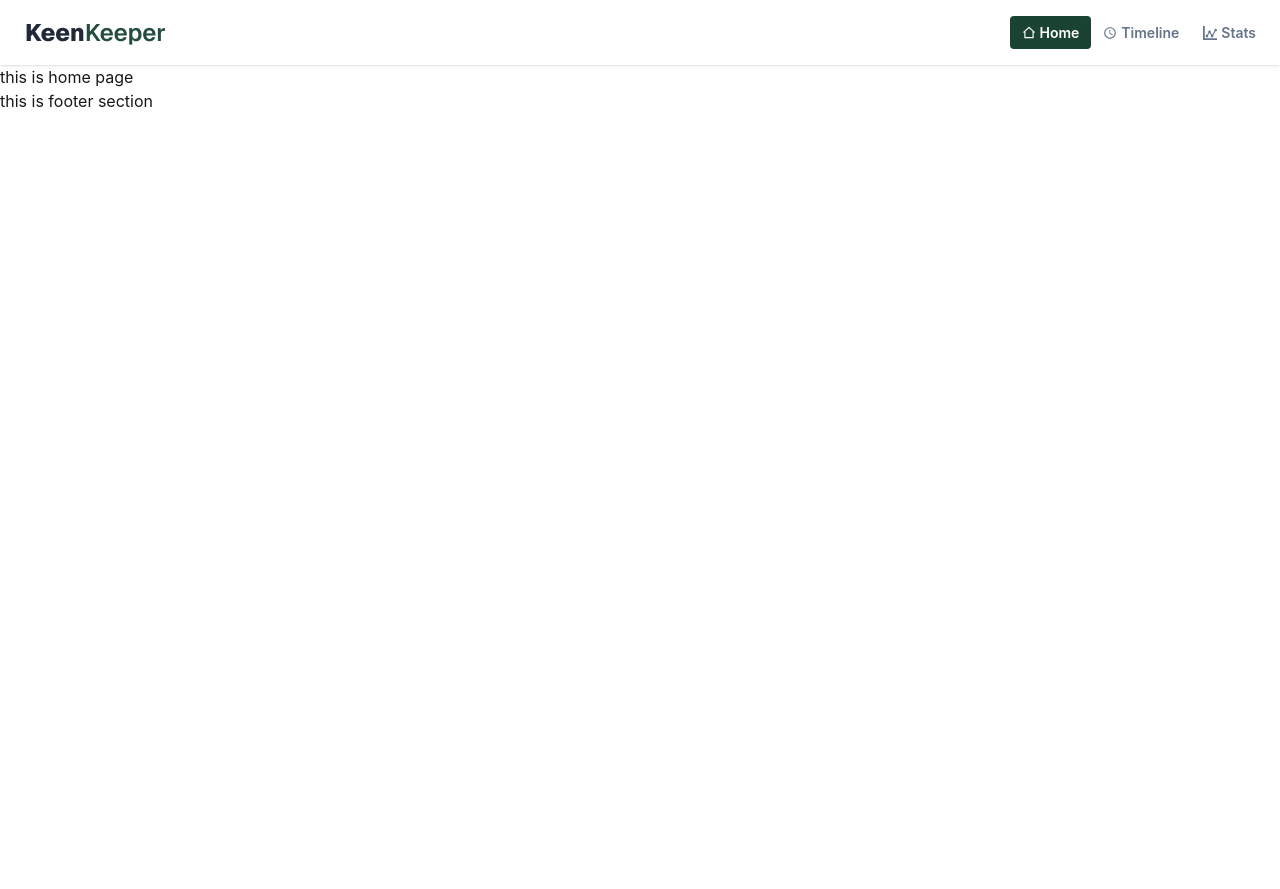
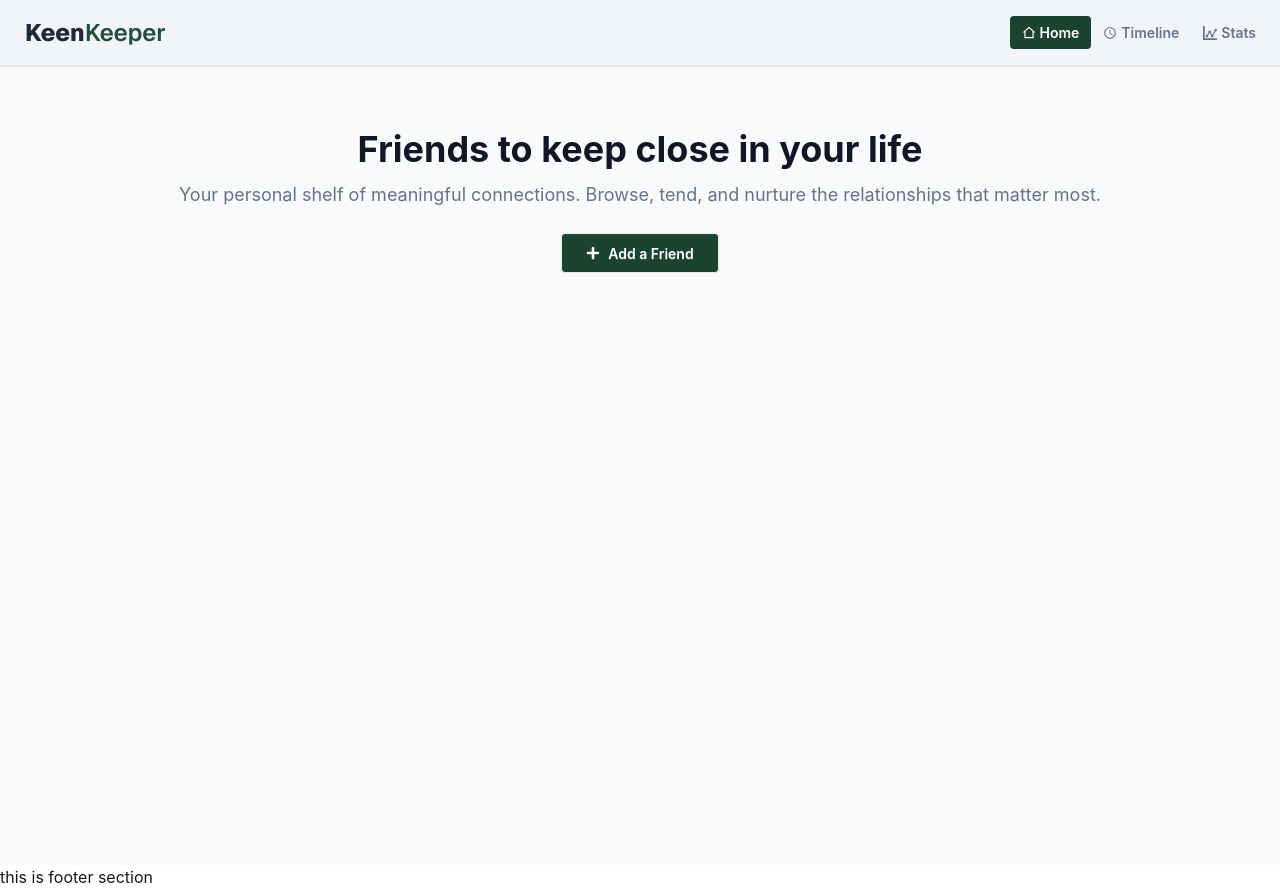
Before and after one commit to TajmulHossainDev/batch13-assigmnet7-keen-keeper, a React (Vite) app: page / in a window 1280 px wide. Before the commit the page ends 800 px from the top, so only its background shows below. Built offline with nearby package versions, Linux system fonts and the light colour scheme.

Commit message:
retouch navbar and add home page banner section

```diff
--- a/src/Components/Shared/Navbar/Navbar.jsx
+++ b/src/Components/Shared/Navbar/Navbar.jsx
@@ -6,8 +6,8 @@ import { NavLink } from "react-router-dom";
 
 const Navbar = () => {
   return (
-    <div className="shadow-sm">
-      <div className="navbar bg-base-100  max-w-7xl mx-auto">
+    <div className=" bg-slate-100">
+      <div className="navbar max-w-7xl mx-auto shadow-sm">
         <div className="flex-1">
           <NavLink
             to="/"
--- a/src/Pages/Home/Home.jsx
+++ b/src/Pages/Home/Home.jsx
@@ -1,7 +1,20 @@
+import { FaPlus } from "react-icons/fa";
 const Home = () => {
   return (
-    <div>
-      <h1> this is home page </h1>
+    <div className="bg-gray-50 min-h-screen">
+      <div className="max-w-7xl mx-auto px-4 sm:px-6 lg:px-8 py-16 text-center">
+        <h1 className="text-4xl font-bold text-gray-900 mb-3">
+          Friends to keep close in your life
+        </h1>
+        <p className="text-[#64748B] text-lg mb-6">
+          Your personal shelf of meaningful connections. Browse, tend, and
+          nurture the relationships that matter most.
+        </p>
+        <button className="btn bg-[#1B4332] text-white hover:bg-[#14532d] gap-2 px-6">
+          {" "}
+          <FaPlus /> Add a Friend
+        </button>
+      </div>
     </div>
   );
 };
```
Also changed, not shown: public/friends.json (renamed from src/Data/friends.json).
